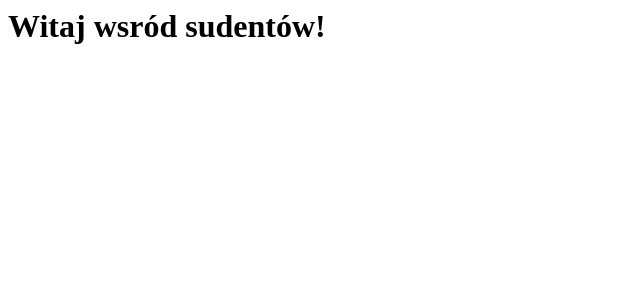
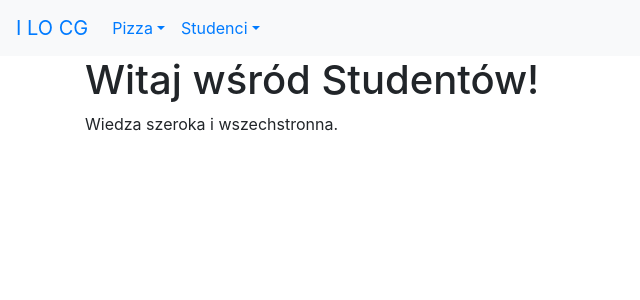
Before and after one commit to majaharkot/djangoapp, a Django app: page /studenci/ in a window 1280 px wide. Shown: the top 300 px of the page, without its empty margins (0-640 px from the left). Run offline with Django 3.2, Linux system fonts and the light colour scheme; some libraries are stand-ins or nearby versions.

Commit message:
ulepszony szablon o menu typu dropdown i index w studentach

```diff
--- /dev/null
+++ b/studenci/templates/studenci/index.html
@@ -0,0 +1,9 @@
+{% extends 'szablon.html' %}
+
+{% block tytul %}Studenci{% endblock tytul %}
+
+{% block naglowek %}Witaj wśród Studentów!{% endblock naglowek %}
+
+{% block tresc %}
+<p>Wiedza szeroka i wszechstronna.</p>
+{% endblock tresc %}
--- a/studenci/views.py
+++ b/studenci/views.py
@@ -6,8 +6,8 @@ from studenci.models import Miasto, Uczelnia
 from studenci.forms import UserLoginForm, UczelniaForm, MiastoForm
 
 def index(request):
-    return HttpResponse("<h1>Witaj wsród sudentów!</h1>")
-    # return render(request,'pizza/index.html')
+    #return HttpResponse("<h1>Witaj wsród sudentów!</h1>")
+    return render(request,'studenci/index.html')
 
 
 def miasta(request):
--- a/templates/szablon.html
+++ b/templates/szablon.html
@@ -14,11 +14,15 @@
         </button>
         <div class="collapse navbar-collapse" id="collapsibleNavbar">
             <ul class="navbar-nav">
-                <li class="nav-item">
-                    <a href="{% url 'pizza:index' %}" class="nav-link">Pizza</a>
+                <li class="nav-item dropdown">
+                    <a href="#" class="nav-link dropdown-toggle" data-toggle="dropdown" role="button">Pizza</a>
+                    <div class="dropdown-menu">
+                        <a href="{% url 'pizza:index' %}" class="dropdown-item">Strona główna</a>
+                        <a href="{% url 'pizza:komunikat' %}" class="dropdown-item">Komunikaty</a>
+                    </div>
                 </li>
-                <li class="nav-item">
-                    <a href="{% url 'studenci:index' %}" class="nav-link">Studenci</a>
+                <li class="nav-item dropdown">
+                    <a href="{% url 'studenci:index' %}" class="nav-link dropdown-toggle" data-toggle="dropdown" role="button">Studenci</a>
                 </li>
             </ul>
         </div>
```
